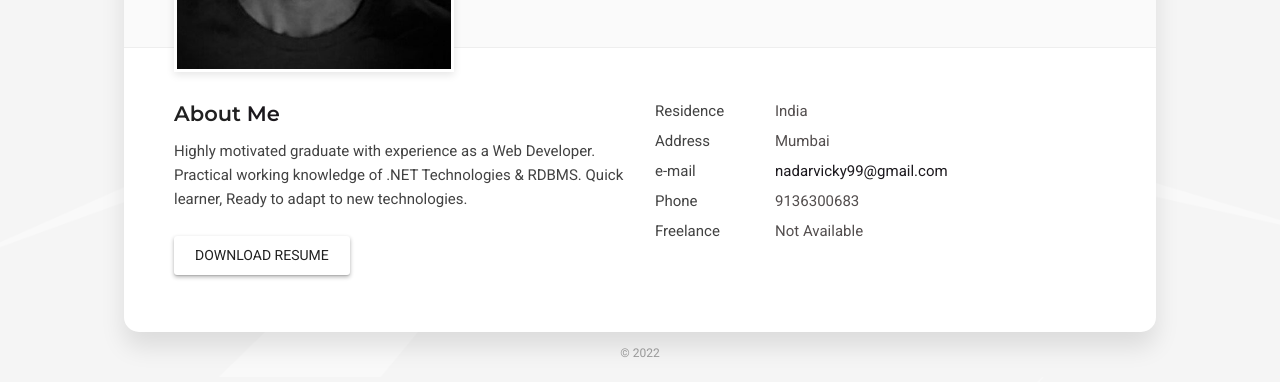
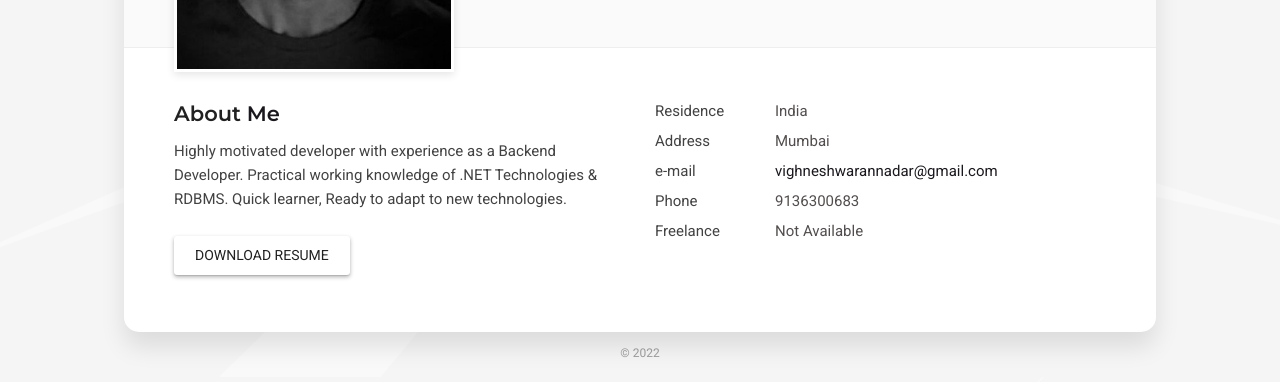
Before and after one commit to vighneshnadar/vighneshnadar.github.io, a plain HTML site: page index.html in a window 1280 px wide. Shown: the part 423-805 px from the top of the page. Drawn offline with Linux system fonts and the light colour scheme; some packages are replaced by stand-ins of ours.

Commit message:
Update index.html

```diff
--- a/index.html
+++ b/index.html
@@ -130,7 +130,7 @@
                         <div class="block-title">
                           <h3>About <span>Me</span></h3>
                         </div>
-                        <p>Highly motivated graduate with experience as a Web Developer.
+                        <p>Highly motivated developer with experience as a Backend Developer.
                          Practical working knowledge of .NET Technologies & RDBMS.
                             Quick learner, Ready to adapt to new technologies. </p>
                       </div>
@@ -144,7 +144,7 @@
 
                         <li><span class="title">Residence</span><span class="value">India</span></li>
                         <li><span class="title">Address</span><span class="value">Mumbai</span></li>
-                        <li><span class="title">e-mail</span><span class="value"><a href="nadarvicky99@gmail.com">nadarvicky99@gmail.com</a></span></li>
+                        <li><span class="title">e-mail</span><span class="value"><a href="vighneshwarannadar@gmail.com">vighneshwarannadar@gmail.com</a></span></li>
                         <li><span class="title">Phone</span><span class="value">9136300683</span></li>
                         <li><span class="title">Freelance</span><span class="value available">Not Available</span></li>
                       </ul>
@@ -194,7 +194,7 @@
                           <!-- Education 3 -->
                           <div class="timeline-item">
                             <h4 class="item-title">Masters of Science - Computer Science</h4>
-                            <span class="item-period">2020 - 2022</span>
+                            <span class="item-period">2021 - 2023</span>
                             <span class="item-small">University of Mumbai</span>
                             <p class="item-description">CGPA - 9.5</p>
                             <p class="item-description">Specialization - Cloud Computing</p>
```
